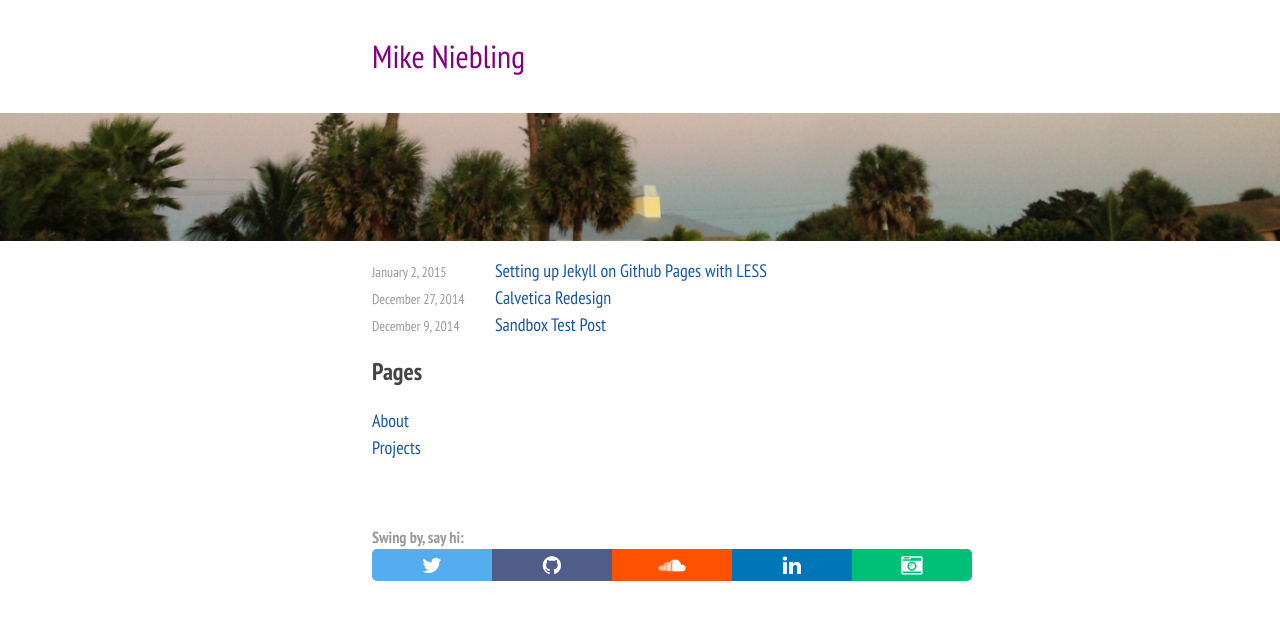
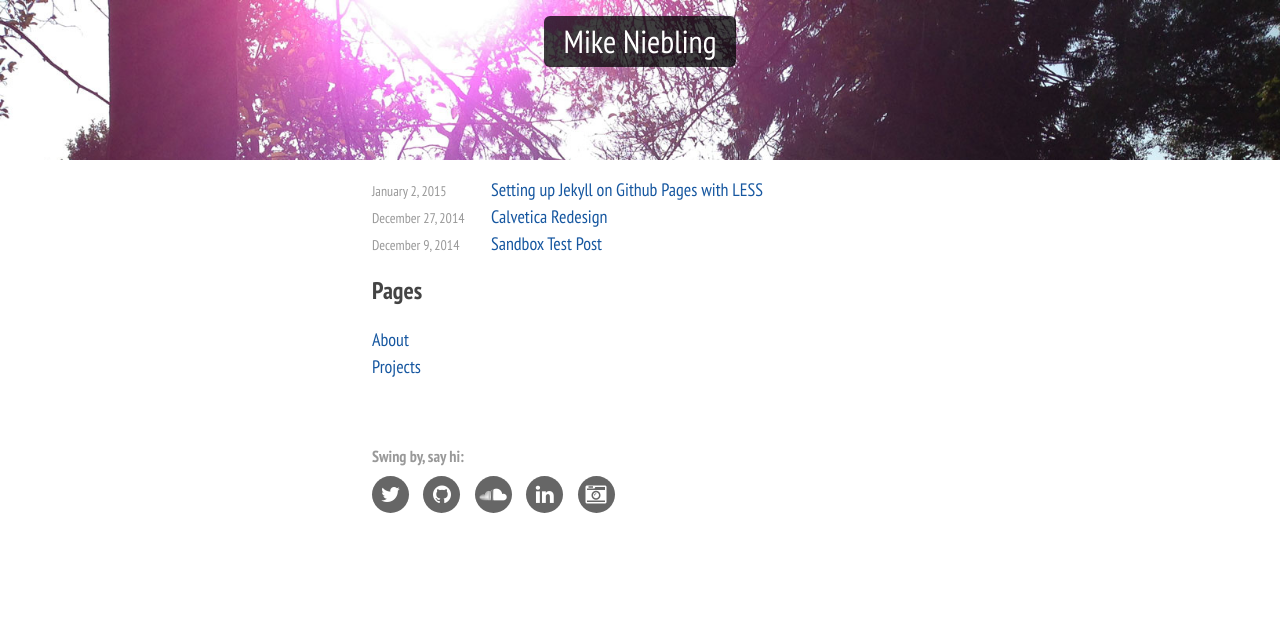
Before and after one commit to mniebling/mniebling.github.io, a Jekyll site: the page built from index.html, in a window 1280 px wide. Shown: the top 620 px of the page. Built offline with Jekyll 4.4.1, drawn with Linux system fonts in a browser that asks for light colours; Markdown is read by kramdown in place of the engine named in the settings.

Commit message:
Work on home page styles
- Change post lists to table-cell display for better wrapping
- Tweak header image
- Change social icons to circles

```diff
--- a/index.html
+++ b/index.html
@@ -2,18 +2,17 @@
 layout: default
 ---
 
-<div class="container">
-	<h1>Mike Niebling</h1>
+
+<div class="big-image">
+	<h1 class="home-header-title">Mike Niebling</h1>
 </div>
-
-<div class="big-image"></div>
 
 <div class="container">
 
 	<!-- All posts -->
 	<ul class="posts-list">
 		{% for post in site.posts %}
-		<li>
+		<li class="posts-list-item">
 			<div class="post-date">{{ post.date | date: "%B %-d, %Y" }}</div>
 			<a class="post-title" href="{{ site.baseurl }}{{ post.url }}">{{ post.title }}</a>
 		</li>
@@ -31,21 +30,11 @@ layout: default
 	<div class="services-group">
 		<div class="services-text">Swing by, say hi:</div>
 		<div class="services clear-me">
-			<a href="https://www.twitter.com/mikeniebling" class="service service-twitter">
-				<i class="fa fa-lg fa-twitter"></i>
-			</a>
-			<a href="https://www.github.com/mniebling" class="service service-github">
-				<i class="fa fa-lg fa-github"></i>
-			</a>
-			<a href="https://www.soundcloud.com/thebling408" class="service service-soundcloud">
-				<i class="fa fa-lg fa-soundcloud"></i>
-			</a>
-			<a href="https://www.linkedin.com/in/michaelniebling" class="service service-linkedin">
-				<i class="fa fa-lg fa-linkedin"></i>
-			</a>
-			<a href="https://mnieblingphoto.wordpress.com" class="service service-photos">
-				<i class="fa fa-lg fa-camera-retro"></i>
-			</a>
+			<a href="https://www.twitter.com/mikeniebling"><i class="fa fa-twitter service service-twitter"></i></a>
+			<a href="https://www.github.com/mniebling"><i class="fa fa-github service service-github"></i></a>
+			<a href="https://www.soundcloud.com/thebling408"><i class="fa fa-soundcloud service service-soundcloud"></i></a>
+			<a href="https://www.linkedin.com/in/michaelniebling"><i class="fa fa-linkedin service service-linkedin"></i></a>
+			<a href="https://mnieblingphoto.wordpress.com"><i class="fa fa-camera-retro service service-photos"></i></a>
 		</div>
 	</div>
 
--- a/web/compiled.css
+++ b/web/compiled.css
@@ -304,19 +304,35 @@ blockquote {
   clear: both;
 }
 .big-image {
-  height: 8rem;
+  height: 10rem;
   width: 100%;
-  background-image: url("/web/images/index/home-big.jpg");
+  padding: 1rem 0 0 0;
+  text-align: center;
+  background-image: url("/web/images/index/home-big-1.jpg");
   background-size: cover;
-  background-position: bottom;
+  background-position: top;
   background-color: #666;
 }
+.home-header-title {
+  width: 6em;
+  margin: 0 auto;
+  padding: 0.2em 0;
+  color: #ffffff;
+  background-color: rgba(0, 0, 0, 0.75);
+  border-radius: 6px;
+}
+.posts-list-item {
+  display: table-row;
+}
 .post-date {
-  display: inline-block;
+  display: table-cell;
   font-family: "PT Sans Narrow", Helvetica, Arial, sans-serif;
   font-size: 0.875em;
   color: #999999;
   width: 8.5em;
+}
+.post-title {
+  display: table-cell;
 }
 .post-title,
 .page-title {
@@ -324,6 +340,10 @@ blockquote {
   font-size: 1.125em;
   text-decoration: none;
 }
+.pages-list,
+.posts-list {
+  padding: 0;
+}
 ul.posts-list > li:before,
 ul.pages-list > li:before {
   content: "";
@@ -339,36 +359,21 @@ ul.pages-list > li:before {
 }
 .services {
   width: 100%;
-  margin: 0;
-}
-.service {
-  float: left;
+  margin: 0.5rem 0 0 0;
+}
+i.service {
   text-align: center;
-  width: 20%;
-  margin: 0;
-  padding: 0.25em 0;
+  border-radius: 50%;
+  margin: 0 0.5em 0 0;
+  background-color: #666;
   color: #ffffff;
   -webkit-transition: background-color 0.4s;
   -o-transition: background-color 0.4s;
   transition: background-color 0.4s;
-}
-.service:hover {
-  color: #ffffff;
-}
-.service-twitter {
-  background-color: #55ACEE;
-}
-.service-github {
-  background-color: #4F5D88;
-}
-.service-soundcloud {
-  background-color: #FF5100;
-}
-.service-linkedin {
-  background-color: #0076B7;
-}
-.service-photos {
-  background-color: #00BF77;
+  font-size: 21px;
+  height: 2.3125rem;
+  width: 2.3125rem;
+  line-height: 2.3125rem;
 }
 .service-twitter:hover {
   background-color: #338ACC;
@@ -384,12 +389,6 @@ ul.pages-list > li:before {
 }
 .service-photos:hover {
   background-color: #009D55;
-}
-.service:first-child {
-  border-radius: 5px 0 0 5px;
-}
-.service:last-child {
-  border-radius: 0 5px 5px 0;
 }
 .services-text {
   font-family: "PT Sans Narrow", Helvetica, Arial, sans-serif;
```
Also changed, not shown: web/less/mod.index.less (+43 -29 lines), web/images/index/home-big-1.jpg (added), web/images/index/home-big.jpg (deleted).
